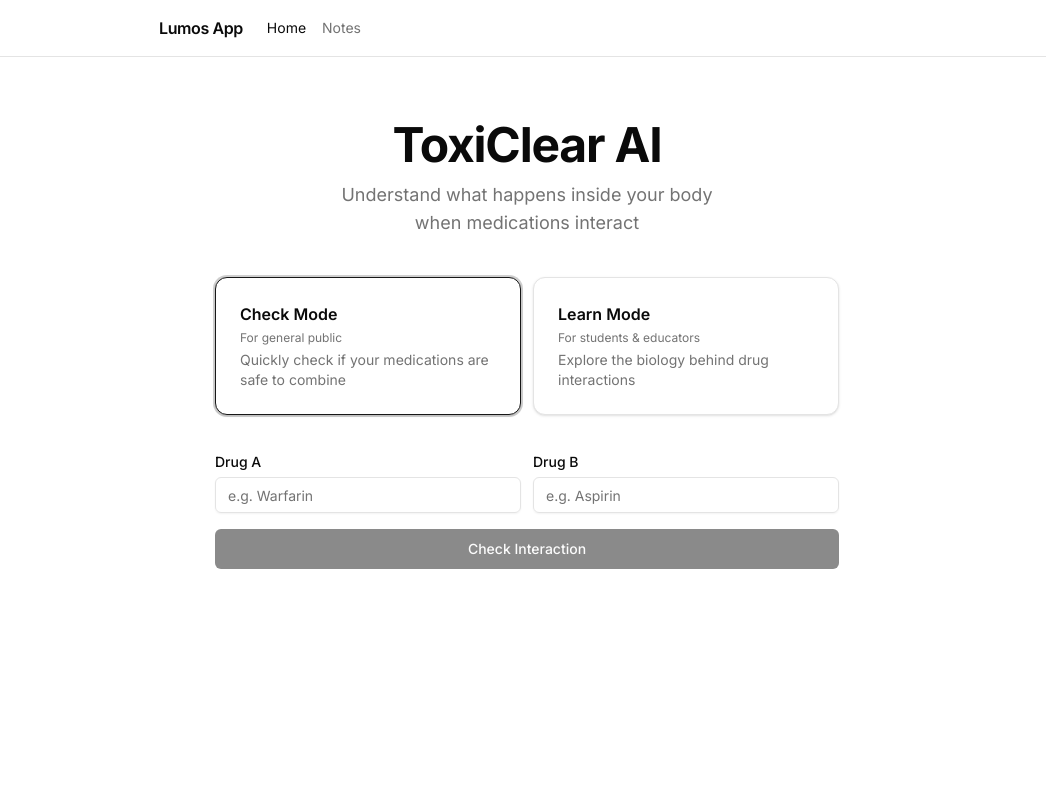
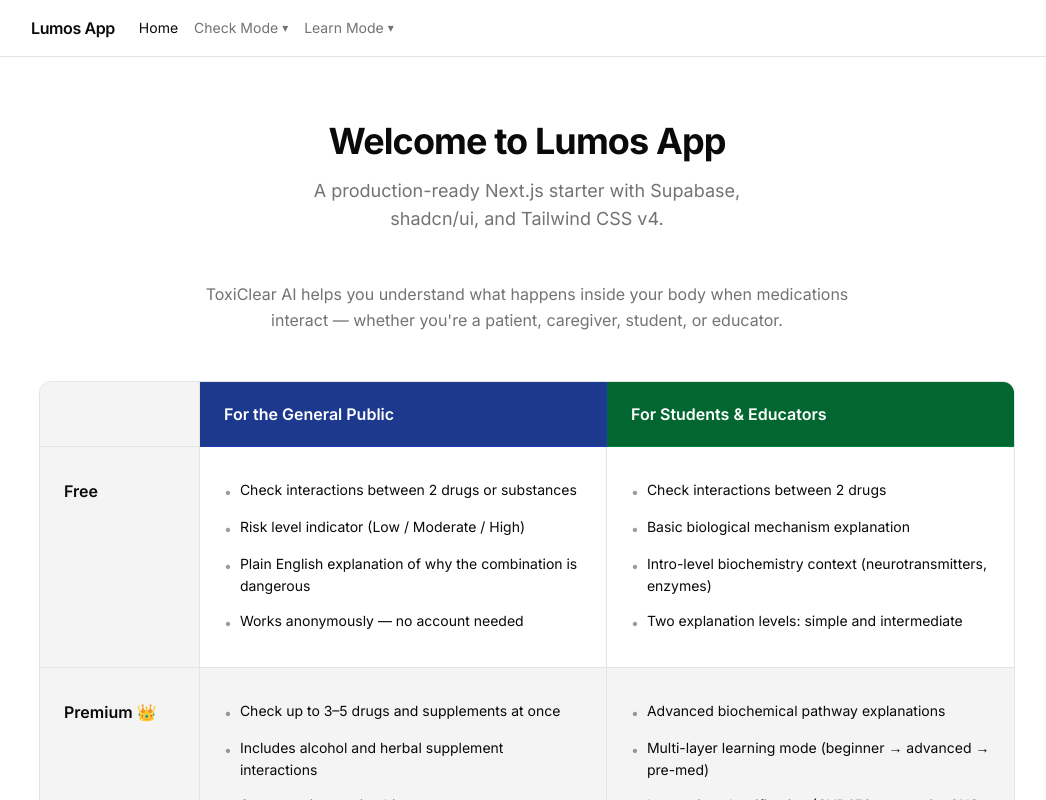
Before and after one commit to Aryesh-K/demo-app, a Next.js app: page / in a window 1280 px wide. Shown: the top 800 px of the page, without its empty margins (113-1159 px from the left). Built offline with nearby package versions, Linux system fonts and the light colour scheme.

Commit message:
UI - header and home page design 1

```diff
--- a/src/app/page.tsx
+++ b/src/app/page.tsx
@@ -1,173 +1,110 @@
-"use client";
+const freePublicFeatures = [
+  "Check interactions between 2 drugs or substances",
+  "Risk level indicator (Low / Moderate / High)",
+  "Plain English explanation of why the combination is dangerous",
+  "Works anonymously — no account needed",
+];
 
-import { useState } from "react";
-import { Badge } from "~/components/ui/badge";
-import { Button } from "~/components/ui/button";
-import {
-  Card,
-  CardContent,
-  CardDescription,
-  CardHeader,
-  CardTitle,
-} from "~/components/ui/card";
-import { Input } from "~/components/ui/input";
-import { Label } from "~/components/ui/label";
-import { cn } from "~/lib/utils";
+const freeStudentsFeatures = [
+  "Check interactions between 2 drugs",
+  "Basic biological mechanism explanation",
+  "Intro-level biochemistry context (neurotransmitters, enzymes)",
+  "Two explanation levels: simple and intermediate",
+];
 
-type Mode = "check" | "learn";
-type RiskLevel = "High" | "Moderate" | "Low";
+const premiumPublicFeatures = [
+  "Check up to 3–5 drugs and supplements at once",
+  "Includes alcohol and herbal supplement interactions",
+  "Save your interaction history",
+  "Medication reminders",
+  'Real-life context (e.g. "this may affect your focus or sleep")',
+];
 
-interface InteractionResult {
-  riskLevel: RiskLevel;
-  mechanism: string;
-  plainEnglish: string;
+const premiumStudentsFeatures = [
+  "Advanced biochemical pathway explanations",
+  "Multi-layer learning mode (beginner → advanced → pre-med)",
+  "Interaction classification (CYP450, serotonin, CNS depression)",
+  "Visual pathway diagrams",
+  '"Explain to a patient / student / pre-med" modes',
+];
+
+function FeatureList({ items }: { items: string[] }) {
+  return (
+    <ul className="space-y-3">
+      {items.map((item) => (
+        <li
+          key={item}
+          className="flex items-start gap-2 text-sm leading-relaxed"
+        >
+          <span className="mt-0.5 shrink-0 opacity-40">•</span>
+          <span>{item}</span>
+        </li>
+      ))}
+    </ul>
+  );
 }
 
-const MOCK_RESULT: InteractionResult = {
-  riskLevel: "High",
-  mechanism:
-    "Warfarin inhibits vitamin K epoxide reductase, reducing the synthesis of clotting factors II, VII, IX, and X. Aspirin irreversibly inhibits cyclooxygenase (COX-1 and COX-2), decreasing thromboxane A2 production and platelet aggregation. Together, they potentiate bleeding risk through complementary anticoagulant and antiplatelet pathways.",
-  plainEnglish:
-    "Both drugs thin your blood, but in different ways. Taking them together makes it much harder for your body to stop bleeding — even from a small cut. This combination requires close medical supervision and is generally avoided unless the benefit clearly outweighs the risk.",
-};
-
-const riskStyles: Record<RiskLevel, string> = {
-  High: "bg-destructive text-white border-transparent hover:bg-destructive",
-  Moderate: "bg-yellow-500 text-white border-transparent hover:bg-yellow-500",
-  Low: "bg-green-600 text-white border-transparent hover:bg-green-600",
-};
-
-const modes = [
-  {
-    id: "check" as Mode,
-    title: "Check Mode",
-    audience: "For general public",
-    description: "Quickly check if your medications are safe to combine",
-  },
-  {
-    id: "learn" as Mode,
-    title: "Learn Mode",
-    audience: "For students & educators",
-    description: "Explore the biology behind drug interactions",
-  },
-];
-
 export default function Home() {
-  const [mode, setMode] = useState<Mode>("check");
-  const [drugA, setDrugA] = useState("");
-  const [drugB, setDrugB] = useState("");
-  const [result, setResult] = useState<InteractionResult | null>(null);
-  const [loading, setLoading] = useState(false);
-
-  function handleCheck() {
-    if (!drugA.trim() || !drugB.trim()) return;
-    setLoading(true);
-    setResult(null);
-    setTimeout(() => {
-      setResult(MOCK_RESULT);
-      setLoading(false);
-    }, 800);
-  }
-
-  function handleKeyDown(e: React.KeyboardEvent) {
-    if (e.key === "Enter") handleCheck();
-  }
-
   return (
-    <main className="mx-auto max-w-2xl px-6 py-16 flex flex-col gap-10">
+    <main className="mx-auto max-w-5xl px-6 py-16 flex flex-col gap-12">
       {/* Hero */}
-      <section className="flex flex-col items-center gap-3 text-center">
-        <h1 className="text-5xl font-bold tracking-tight">ToxiClear AI</h1>
-        <p className="max-w-sm text-lg text-muted-foreground">
-          Understand what happens inside your body when medications interact
+      <section className="flex flex-col items-center gap-4 text-center">
+        <h1 className="text-4xl font-bold tracking-tight">
+          Welcome to Lumos App
+        </h1>
+        <p className="max-w-md text-lg text-muted-foreground">
+          A production-ready Next.js starter with Supabase, shadcn/ui, and
+          Tailwind CSS v4.
         </p>
       </section>
 
-      {/* Mode Selector */}
-      <section className="grid grid-cols-2 gap-3">
-        {modes.map(({ id, title, audience, description }) => (
-          <Card
-            key={id}
-            role="button"
-            tabIndex={0}
-            onClick={() => setMode(id)}
-            onKeyDown={(e) => e.key === "Enter" && setMode(id)}
-            className={cn(
-              "cursor-pointer select-none transition-all",
-              mode === id
-                ? "border-primary ring-2 ring-primary/20"
-                : "hover:border-foreground/30",
-            )}
-          >
-            <CardHeader className="gap-1">
-              <CardTitle className="text-base">{title}</CardTitle>
-              <p className="text-xs text-muted-foreground">{audience}</p>
-              <CardDescription>{description}</CardDescription>
-            </CardHeader>
-          </Card>
-        ))}
+      {/* ToxiClear description */}
+      <section className="text-center">
+        <p className="mx-auto max-w-2xl text-muted-foreground leading-relaxed">
+          ToxiClear AI helps you understand what happens inside your body when
+          medications interact — whether you&apos;re a patient, caregiver,
+          student, or educator.
+        </p>
       </section>
 
-      {/* Checker Form */}
-      <section className="flex flex-col gap-4">
-        <div className="grid grid-cols-2 gap-3">
-          <div className="flex flex-col gap-2">
-            <Label htmlFor="drug-a">Drug A</Label>
-            <Input
-              id="drug-a"
-              placeholder="e.g. Warfarin"
-              value={drugA}
-              onChange={(e) => setDrugA(e.target.value)}
-              onKeyDown={handleKeyDown}
-            />
-          </div>
-          <div className="flex flex-col gap-2">
-            <Label htmlFor="drug-b">Drug B</Label>
-            <Input
-              id="drug-b"
-              placeholder="e.g. Aspirin"
-              value={drugB}
-              onChange={(e) => setDrugB(e.target.value)}
-              onKeyDown={handleKeyDown}
-            />
+      {/* Feature comparison grid */}
+      <section>
+        <div className="overflow-x-auto">
+          <div className="min-w-[640px] overflow-hidden rounded-xl border shadow-sm">
+            <div className="grid grid-cols-[160px_1fr_1fr]">
+              {/* ── Header row ── */}
+              <div className="border-b border-r bg-muted" />
+              <div className="border-b border-r border-blue-800 bg-blue-900 px-6 py-5 text-white">
+                <p className="font-semibold">For the General Public</p>
+              </div>
+              <div className="border-b border-green-700 bg-green-800 px-6 py-5 text-white">
+                <p className="font-semibold">For Students &amp; Educators</p>
+              </div>
+
+              {/* ── Free row ── */}
+              <div className="border-b border-r bg-muted px-6 py-8">
+                <span className="font-semibold">Free</span>
+              </div>
+              <div className="border-b border-r px-6 py-8">
+                <FeatureList items={freePublicFeatures} />
+              </div>
+              <div className="border-b px-6 py-8">
+                <FeatureList items={freeStudentsFeatures} />
+              </div>
+
+              {/* ── Premium row ── */}
+              <div className="border-r bg-muted px-6 py-8">
+                <span className="font-semibold">Premium 👑</span>
+              </div>
+              <div className="border-r bg-muted px-6 py-8">
+                <FeatureList items={premiumPublicFeatures} />
+              </div>
+              <div className="bg-muted px-6 py-8">
+                <FeatureList items={premiumStudentsFeatures} />
+              </div>
+            </div>
           </div>
         </div>
-
-        <Button
-          onClick={handleCheck}
-          disabled={!drugA.trim() || !drugB.trim() || loading}
-          size="lg"
-        >
-          {loading ? "Checking..." : "Check Interaction"}
-        </Button>
-
-        {/* Results */}
-        {result && (
-          <Card>
-            <CardHeader>
-              <div className="flex items-center justify-between">
-                <CardTitle>Interaction Result</CardTitle>
-                <Badge className={riskStyles[result.riskLevel]}>
-                  {result.riskLevel} Risk
-                </Badge>
-              </div>
-            </CardHeader>
-            <CardContent className="flex flex-col gap-5">
-              <div className="flex flex-col gap-1.5">
-                <h3 className="text-sm font-semibold">What&apos;s happening</h3>
-                <p className="text-sm text-muted-foreground leading-relaxed">
-                  {result.mechanism}
-                </p>
-              </div>
-              <div className="flex flex-col gap-1.5">
-                <h3 className="text-sm font-semibold">In simple terms</h3>
-                <p className="text-sm text-muted-foreground leading-relaxed">
-                  {result.plainEnglish}
-                </p>
-              </div>
-            </CardContent>
-          </Card>
-        )}
       </section>
     </main>
   );
--- a/src/components/navbar.tsx
+++ b/src/components/navbar.tsx
@@ -2,36 +2,114 @@
 
 import Link from "next/link";
 import { usePathname } from "next/navigation";
+import { useEffect, useRef, useState } from "react";
 import { cn } from "~/lib/utils";
 
-const links = [
-  { href: "/", label: "Home" },
-  { href: "/notes", label: "Notes" },
+const dropdowns = [
+  {
+    label: "Check Mode",
+    basePath: "/check-mode",
+    items: [
+      { href: "/check-mode/free", label: "Free" },
+      { href: "/check-mode/premium", label: "Premium (Log In)" },
+    ],
+  },
+  {
+    label: "Learn Mode",
+    basePath: "/learn-mode",
+    items: [
+      { href: "/learn-mode/free", label: "Free" },
+      { href: "/learn-mode/premium", label: "Premium (Log In)" },
+    ],
+  },
 ];
+
+function NavDropdown({
+  label,
+  items,
+  isActive,
+}: {
+  label: string;
+  items: { href: string; label: string }[];
+  isActive: boolean;
+}) {
+  const [open, setOpen] = useState(false);
+  const ref = useRef<HTMLDivElement>(null);
+
+  useEffect(() => {
+    function handleOutside(e: MouseEvent) {
+      if (ref.current && !ref.current.contains(e.target as Node)) {
+        setOpen(false);
+      }
+    }
+    document.addEventListener("mousedown", handleOutside);
+    return () => document.removeEventListener("mousedown", handleOutside);
+  }, []);
+
+  return (
+    <div ref={ref} className="relative">
+      <button
+        type="button"
+        onClick={() => setOpen((v) => !v)}
+        className={cn(
+          "flex items-center gap-1 text-sm transition-colors hover:text-foreground",
+          isActive ? "text-foreground" : "text-muted-foreground",
+        )}
+      >
+        {label}
+        <span
+          className={cn(
+            "text-xs transition-transform duration-150",
+            open ? "rotate-180" : "rotate-0",
+          )}
+        >
+          ▾
+        </span>
+      </button>
+      {open && (
+        <div className="absolute left-0 top-full z-50 mt-1.5 min-w-44 overflow-hidden rounded-md border bg-background shadow-md">
+          {items.map((item) => (
+            <Link
+              key={item.href}
+              href={item.href}
+              onClick={() => setOpen(false)}
+              className="block px-3 py-2 text-sm transition-colors hover:bg-accent hover:text-accent-foreground"
+            >
+              {item.label}
+            </Link>
+          ))}
+        </div>
+      )}
+    </div>
+  );
+}
 
 export function Navbar() {
   const pathname = usePathname();
 
   return (
     <nav className="border-b border-border bg-background">
-      <div className="mx-auto flex h-14 max-w-3xl items-center gap-6 px-4">
+      <div className="mx-auto flex h-14 max-w-5xl items-center gap-6 px-4">
         <Link href="/" className="font-semibold tracking-tight">
           Lumos App
         </Link>
-        <div className="flex gap-4">
-          {links.map((link) => (
+        <div className="flex items-center gap-4">
           <Link
-              key={link.href}
-              href={link.href}
+            href="/"
             className={cn(
               "text-sm transition-colors hover:text-foreground",
-                pathname === link.href
-                  ? "text-foreground"
-                  : "text-muted-foreground",
+              pathname === "/" ? "text-foreground" : "text-muted-foreground",
             )}
           >
-              {link.label}
+            Home
           </Link>
+          {dropdowns.map((d) => (
+            <NavDropdown
+              key={d.label}
+              label={d.label}
+              items={d.items}
+              isActive={pathname.startsWith(d.basePath)}
+            />
           ))}
         </div>
       </div>
```
Also changed, not shown: src/app/check-mode/free/page.tsx (added, +8 -0 lines), src/app/check-mode/premium/page.tsx (added, +8 -0 lines), src/app/learn-mode/free/page.tsx (added, +8 -0 lines), src/app/learn-mode/premium/page.tsx (added, +8 -0 lines). Lines whose indentation alone changed are shown as unchanged.
